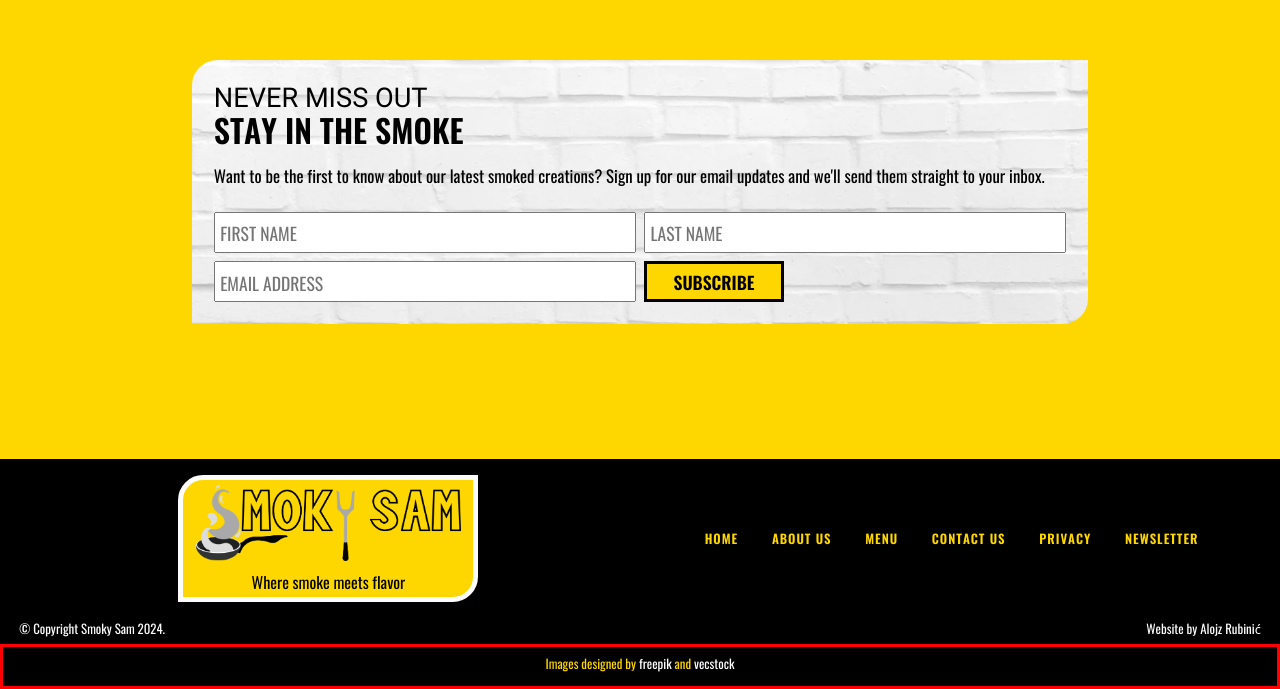
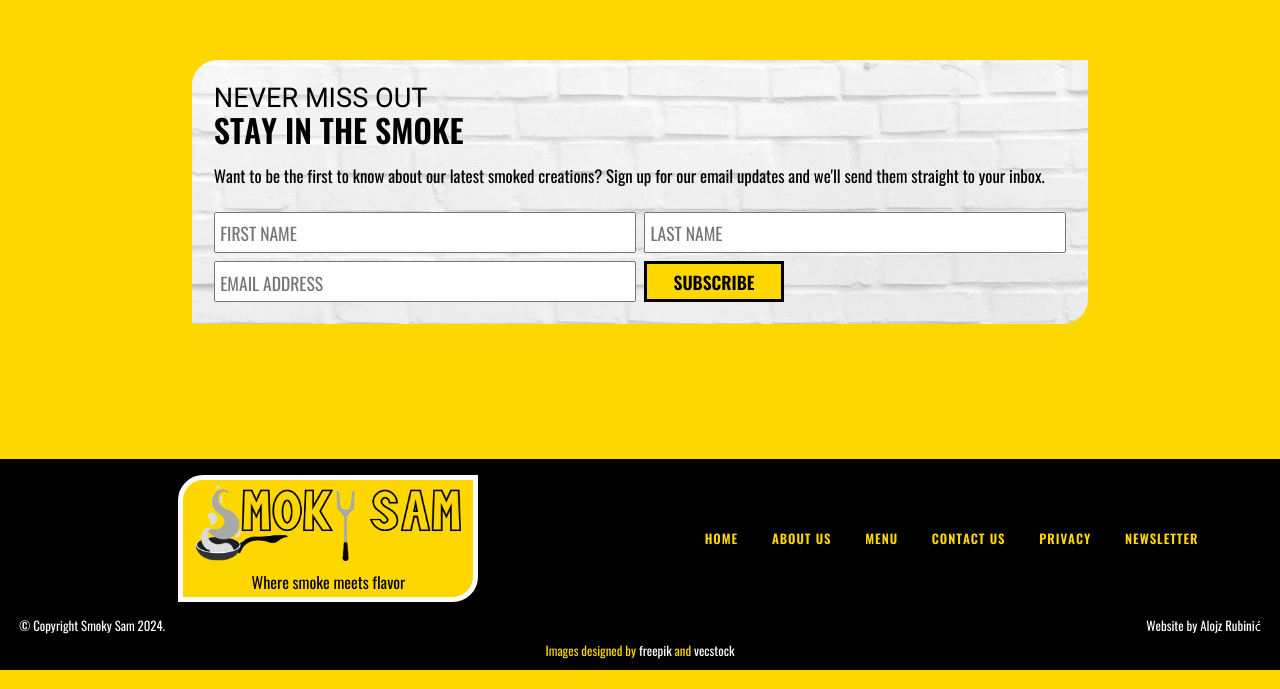
Before and after one commit to Rubinich/Smoky_Sam, a plain HTML site: page index.html in a window 1280 px wide. Shown: the part 2773-3462 px from the top of the page. Drawn offline with nearby package versions, Linux system fonts and the light colour scheme.

Commit message:
Update style.css

```diff
--- a/style.css
+++ b/style.css
@@ -926,7 +926,7 @@ footer {
     display: flex;
     align-items: flex-start;
     justify-content: space-between;
-    max-width: 100%;
+    width: 100%;
     font-size: 0.8rem;
     padding: 0.75em 1em 0.25em 1em;
     line-height: 1;
@@ -935,7 +935,7 @@ footer {
 
 #copyright,
 #privacy, #images {
-    padding: 0.5em;
+    padding:  0.25em 0.5em;
     text-align: center;
 }
 #images a{
@@ -945,11 +945,10 @@ footer {
     display: flex;
     justify-content: center;
     align-items: center;
-    max-width: 100%;
+    width: 100%;
     font-size: 0.8rem;
     padding: 0.25em 1em 0.75em 1em;
     line-height: 1;
-    border: 3px solid red
 }
 #images a:hover{
     text-decoration: underline;
```
